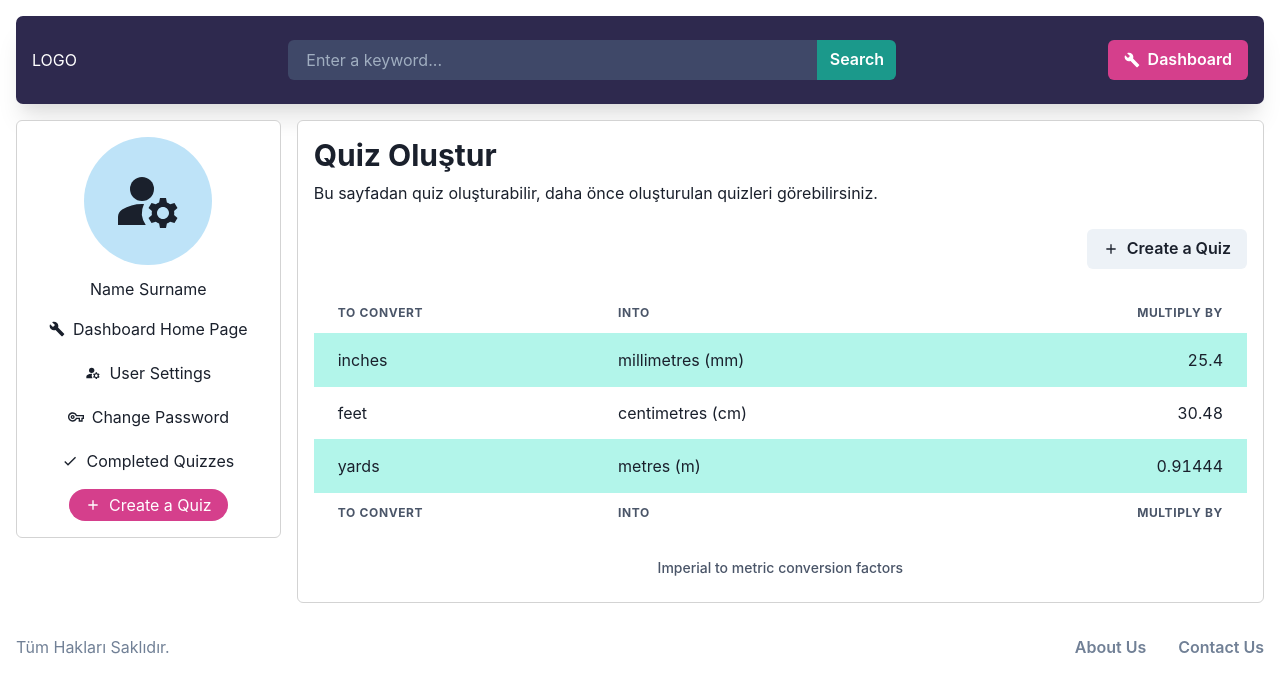
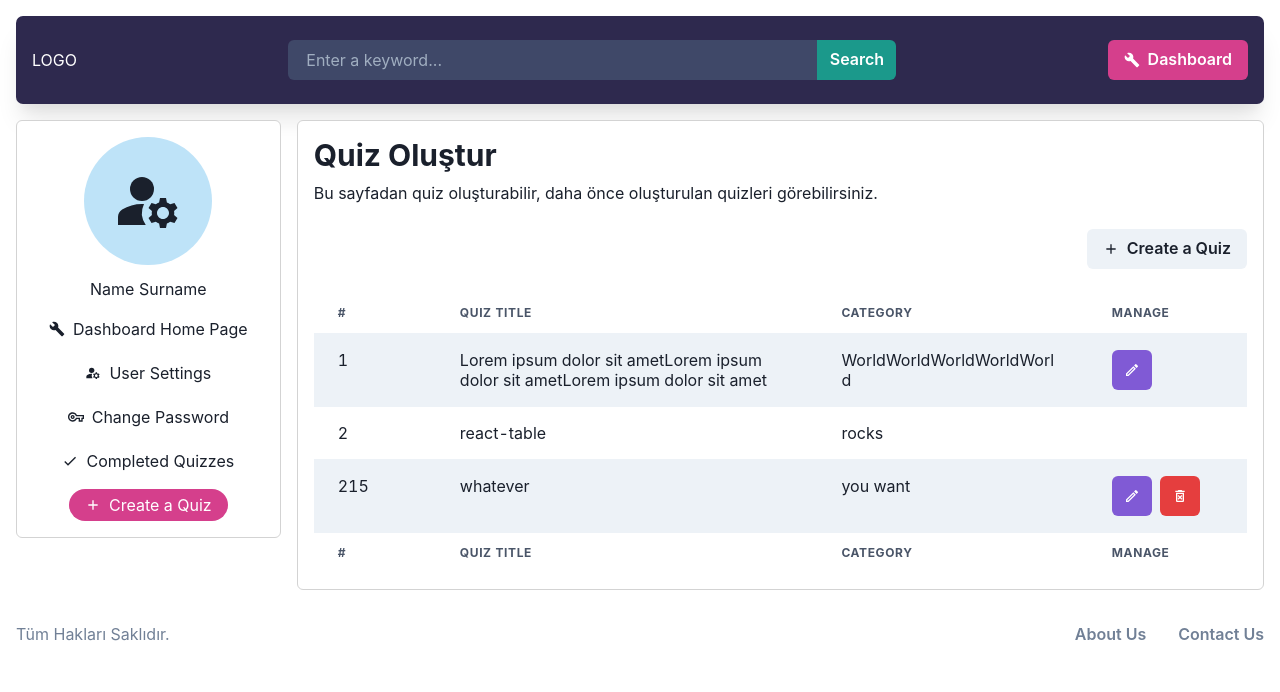
Before and after one commit to talhakoylu/degreeproject, a Next.js app: page /dashboard/create-quiz in a window 1280 px wide. Shown: the top 692 px of the page. Built offline with nearby package versions, Linux system fonts and the light colour scheme.

Commit message:
React Table Added

```diff
--- /dev/null
+++ b/src/components/CustomTable.js
@@ -0,0 +1,91 @@
+import React from "react";
+import {useTable, useFlexLayout} from "react-table";
+import {Table, TableCaption, Tbody, Td, Tfoot, Th, Thead, Tr} from "@chakra-ui/react";
+
+export default function CustomTable({data, columns}) {
+    // const data = React.useMemo(
+    //     () => [
+    //         {
+    //             col1: 'Hello',
+    //             col2: 'World',
+    //         },
+    //         {
+    //             col1: 'react-table',
+    //             col2: 'rocks',
+    //         },
+    //         {
+    //             col1: 'whatever',
+    //             col2: 'you want',
+    //         },
+    //     ],
+    //     []
+    // )
+    //
+    // const columns = React.useMemo(
+    //     () => [
+    //         {
+    //             Header: 'Title',
+    //             accessor: 'col1', // accessor is the "key" in the data
+    //         },
+    //         {
+    //             Header: 'Category',
+    //             accessor: 'col2',
+    //         },
+    //     ],
+    //     []
+    // )
+
+    const tableInstance = useTable({columns, data}, useFlexLayout)
+    const {
+        getTableProps,
+        getTableBodyProps,
+        headerGroups,
+        rows,
+        prepareRow,
+    } = tableInstance
+
+    return (
+        <Table variant='striped' colorScheme='gray' {...getTableProps()}>
+            <Thead>
+                {headerGroups.map((headerGroup, index) => (
+                    <Tr key={index} {...headerGroup.getHeaderGroupProps()}>
+                        {headerGroup.headers.map((column, index) => (
+                            <Th key={index} {...column.getHeaderProps()}>
+                                {column.render('Header')}
+                            </Th>
+                        ))}
+                    </Tr>
+                ))}
+            </Thead>
+            <Tbody {...getTableBodyProps()}>
+                {rows.map((row, index) => {
+                    prepareRow(row)
+                    return (
+                        <Tr key={index} {...row.getRowProps()}>
+                            {row.cells.map((cell, index) => {
+                                return (
+                                    <Td key={index} {...cell.getCellProps()}>
+                                        {cell.render('Cell')}
+                                    </Td>
+                                )
+                            })}
+                        </Tr>
+                    )
+                })}
+            </Tbody>
+            <Tfoot>
+                {headerGroups.map((headerGroup, index) => (
+                    <Tr key={index} {...headerGroup.getHeaderGroupProps()}>
+                        {headerGroup.headers.map((column, index) => (
+                            <Th key={index} {...column.getHeaderProps()}>
+                                {column.render('Header')}
+                            </Th>
+                        ))}
+                    </Tr>
+                ))}
+            </Tfoot>
+        </Table>
+    )
+
+
+}
--- a/src/pages/dashboard/create-quiz.js
+++ b/src/pages/dashboard/create-quiz.js
@@ -1,53 +1,102 @@
 import StandardLayout from "../../components/layouts/StandardLayout";
 import DashboardArea from "../../components/DashboardArea";
-import {Button, Table, TableCaption, Tbody, Td, Tfoot, Th, Thead, Tr, VStack} from "@chakra-ui/react";
-import {MdOutlineAdd} from "react-icons/md";
+import {
+    Button,
+    HStack,
+    IconButton,
+    Table,
+    TableCaption,
+    Tbody,
+    Td,
+    Tfoot,
+    Th,
+    Thead,
+    Tr,
+    VStack
+} from "@chakra-ui/react";
+import {MdOutlineAdd, MdOutlineDeleteForever, MdOutlineModeEditOutline} from "react-icons/md";
+import CustomTable from "../../components/CustomTable";
+import React from "react";
 
 
-const CreateQuiz = ()=>{
-    return(
+const CreateQuiz = () => {
+    const data = React.useMemo(
+        () => [
+            {
+                id: 1,
+                col1: 'Lorem ipsum dolor sit ametLorem ipsum dolor sit ametLorem ipsum dolor sit amet',
+                col2: 'WorldWorldWorldWorldWorld',
+                manage: {
+                    edit: "/edit",
+                }
+            },
+            {
+                id: 2,
+                col1: 'react-table',
+                col2: 'rocks',
+            },
+            {
+                id: 215,
+                col1: 'whatever',
+                col2: 'you want',
+                manage: {
+                    edit: "/edit",
+                    remove: "/remove"
+                }
+            },
+        ],
+        []
+    )
+
+    const columns = React.useMemo(
+        () => [
+            {
+                Header: "#",
+                accessor: 'id',
+                width: 10
+            },
+            {
+                Header: 'Quiz Title',
+                accessor: 'col1',
+                width: 45
+            },
+            {
+                Header: 'Category',
+                accessor: 'col2',
+                width: 30
+            },
+            {
+                Header: "Manage",
+                accessor: "manage",
+                width: 15,
+                Cell: ({cell}) => (
+                    (cell.row.values.manage ?
+                        <HStack>
+                            {cell.row.values.manage.edit && <IconButton colorScheme='purple' aria-label='Edit Content' icon={<MdOutlineModeEditOutline/>}/>}
+                            {cell.row.values.manage.remove && <IconButton colorScheme='red' aria-label='Remove ' icon={<MdOutlineDeleteForever/>}/>}
+                        </HStack>
+
+
+                        : null)
+                )
+            }
+        ],
+        []
+    )
+
+    return (
         <StandardLayout>
-            <DashboardArea title={"Quiz Oluştur"} description={"Bu sayfadan quiz oluşturabilir, daha önce oluşturulan quizleri görebilirsiniz."}>
+            <DashboardArea title={"Quiz Oluştur"}
+                           description={"Bu sayfadan quiz oluşturabilir, daha önce oluşturulan quizleri görebilirsiniz."}>
                 <VStack spacing={6} align={"stretch"}>
 
                     <Button alignSelf={"end"} leftIcon={<MdOutlineAdd/>}>
                         Create a Quiz
                     </Button>
 
-                    <Table variant='striped' colorScheme='teal'>
-                        <TableCaption>Imperial to metric conversion factors</TableCaption>
-                        <Thead>
-                            <Tr>
-                                <Th>To convert</Th>
-                                <Th>into</Th>
-                                <Th isNumeric>multiply by</Th>
-                            </Tr>
-                        </Thead>
-                        <Tbody>
-                            <Tr>
-                                <Td>inches</Td>
-                                <Td>millimetres (mm)</Td>
-                                <Td isNumeric>25.4</Td>
-                            </Tr>
-                            <Tr>
-                                <Td>feet</Td>
-                                <Td>centimetres (cm)</Td>
-                                <Td isNumeric>30.48</Td>
-                            </Tr>
-                            <Tr>
-                                <Td>yards</Td>
-                                <Td>metres (m)</Td>
-                                <Td isNumeric>0.91444</Td>
-                            </Tr>
-                        </Tbody>
-                        <Tfoot>
-                            <Tr>
-                                <Th>To convert</Th>
-                                <Th>into</Th>
-                                <Th isNumeric>multiply by</Th>
-                            </Tr>
-                        </Tfoot>
-                    </Table>
+                    <CustomTable data={data} columns={columns}/>
+
+
                 </VStack>
             </DashboardArea>
         </StandardLayout>
```
